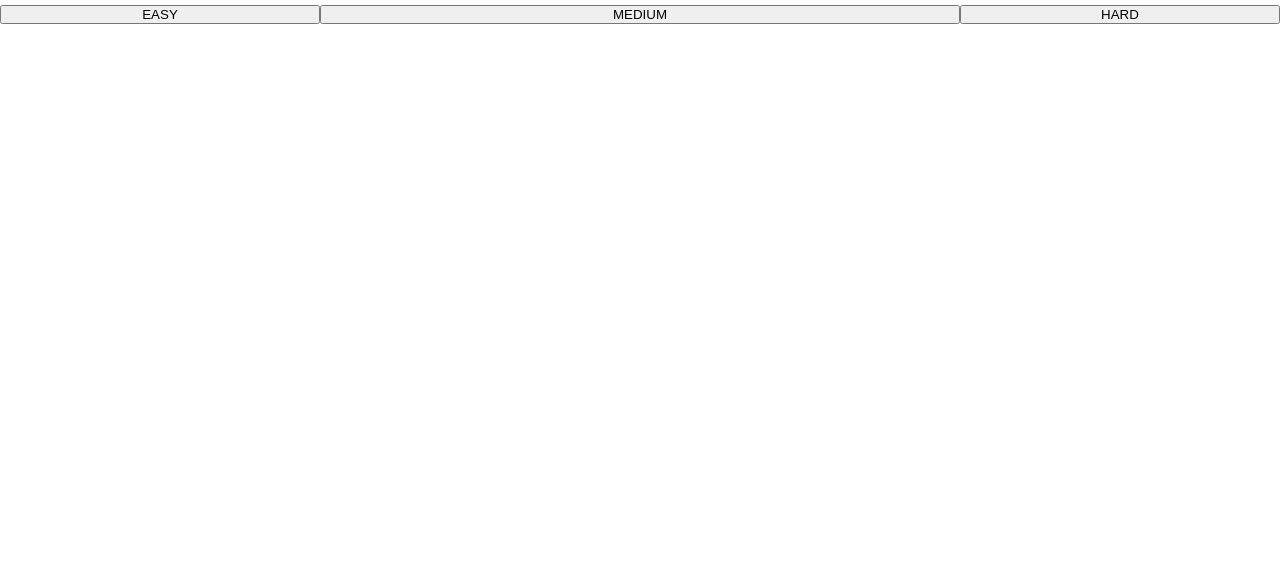
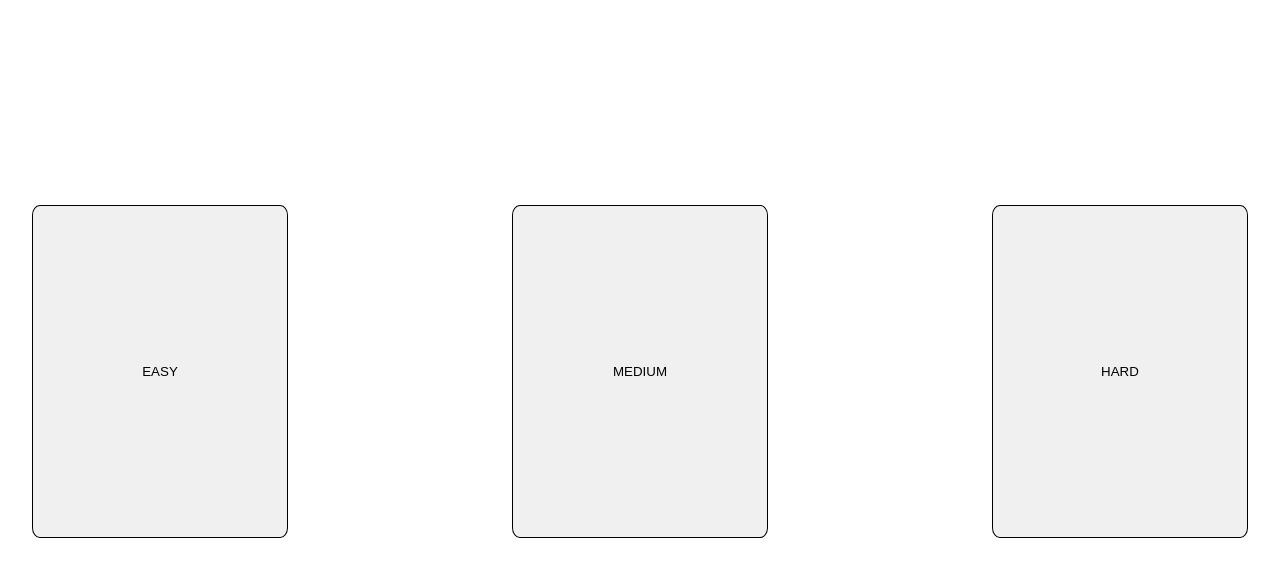
Before and after one commit to ShaneClancy/sudoku, a React app: page / in a window 1280 px wide. Shown: the part 204-780 px from the top of the page. Built offline with nearby package versions, Linux system fonts and the light colour scheme.

Commit message:
#5 added css for buttons

```diff
--- a/src/index.css
+++ b/src/index.css
@@ -78,6 +78,29 @@
     padding-top: 15px;
 }
 
+.difficulty-button {
+    display: inline-block;
+    margin-top: 15em;
+    margin-left: 10%;
+    margin-right: 10%;
+    background-color: rgb(240, 240, 240);
+    border: 1px solid black;
+    border-radius: 3%;
+    height: 25em;
+
+}
+
+.difficulty-button:hover {
+    background-color: rgb(150, 150, 150);
+    transition: background-color 0.5s ease;
+}
+
+.resize-button {
+    width: 40%;
+    position: relative;
+    left: 20%;
+}
+
 
 .game-board {
     max-width: 750px;
```
